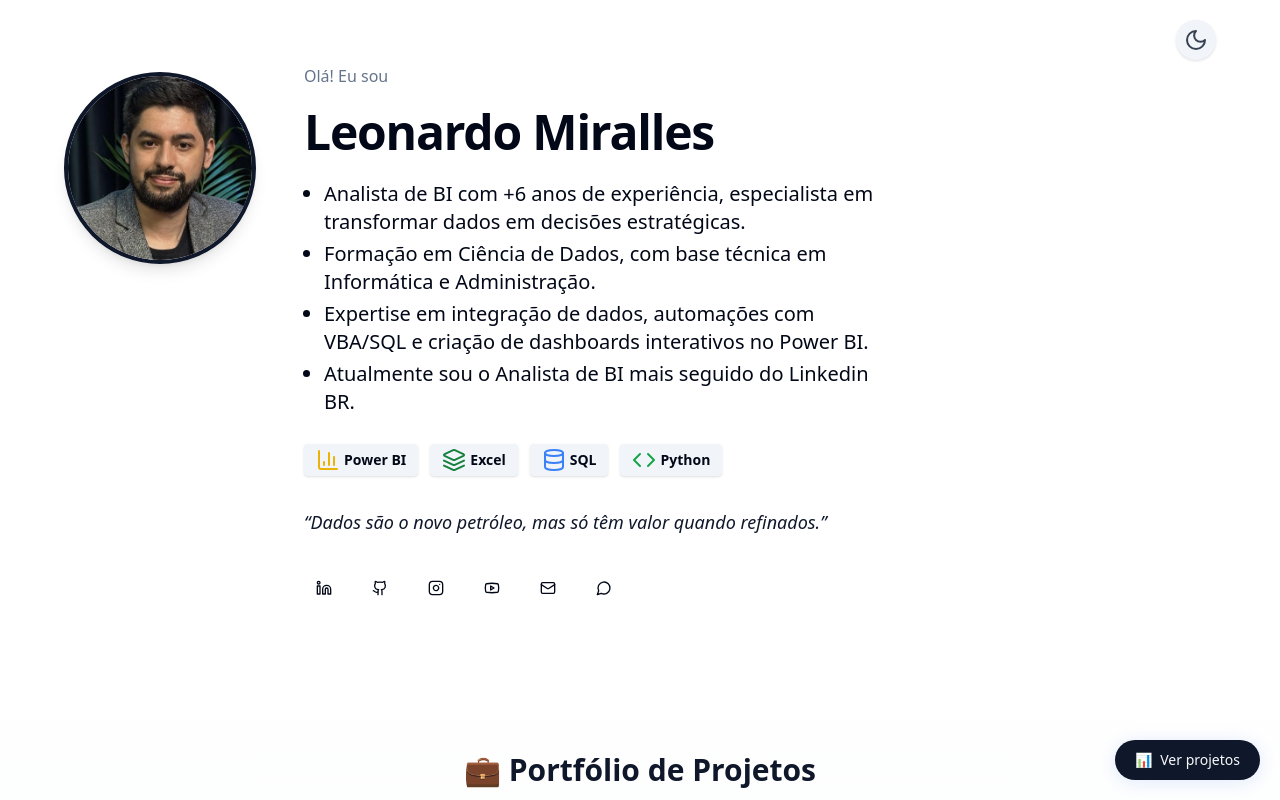
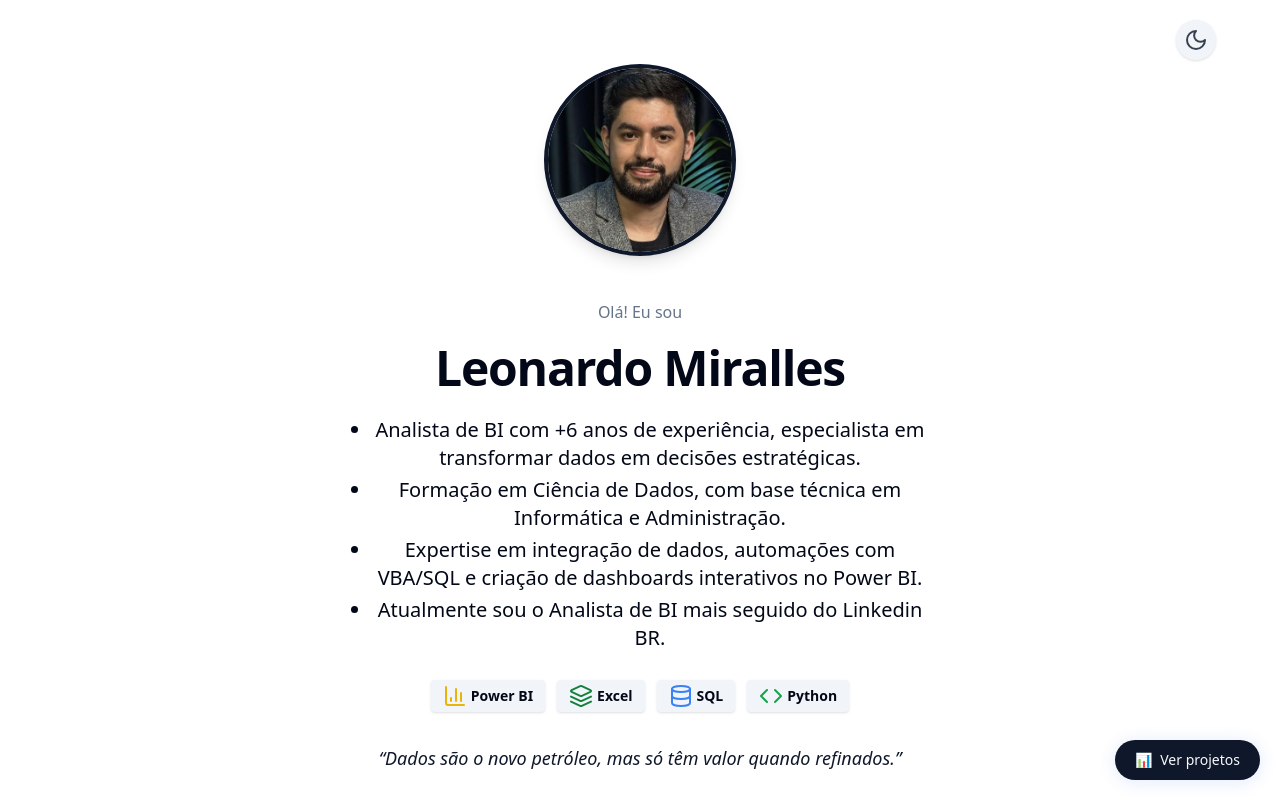
Before and after one commit to sellarim/meu-portfolio-v2, a React (Vite) app: page / in a window 1280 px wide. Shown: the top 800 px of the page. Built offline with nearby package versions, Linux system fonts and the light colour scheme.

Commit message:
Center "Sobre Mim" section
Center the content of the "HeroSection" on the page.

```diff
--- a/src/components/HeroSection.tsx
+++ b/src/components/HeroSection.tsx
@@ -27,9 +27,17 @@ export default function HeroSection() {
   }, []);
 
   return (
-    <header className="flex flex-col md:flex-row items-center justify-between gap-6 md:gap-12 px-6 md:px-16 py-16 relative">
+    <header
+      className="
+        flex flex-col items-center justify-center
+        gap-6 md:gap-8
+        px-6 md:px-16 py-16
+        relative w-full mx-auto
+        text-center
+        "
+    >
       {/* Foto estilo hero atualizada */}
-      <div className="w-36 h-36 md:w-48 md:h-48 rounded-full overflow-hidden border-4 border-primary shadow-lg bg-muted flex-shrink-0 flex items-center justify-center self-start mt-[-10px] md:mt-2">
+      <div className="w-36 h-36 md:w-48 md:h-48 rounded-full overflow-hidden border-4 border-primary shadow-lg bg-muted flex-shrink-0 flex items-center justify-center mt-0 mb-3">
         <img
           src="/lovable-uploads/cebcd6b7-d72d-4b85-b2b3-6bde905d945f.png"
           alt="Foto de perfil"
@@ -41,16 +49,16 @@ export default function HeroSection() {
         />
       </div>
       {/* Textos da hero */}
-      <div className="flex-1 flex flex-col gap-4 items-center md:items-start">
+      <div className="flex-1 flex flex-col gap-4 items-center">
         <span className="text-muted-foreground text-sm md:text-base mb-1">Olá! Eu sou</span>
         <h1 className="text-3xl md:text-5xl font-bold tracking-tight mb-2 font-sans">Leonardo Miralles</h1>
-        <ul className="list-disc pl-5 space-y-1 text-lg md:text-xl text-foreground max-w-xl text-center md:text-left">
+        <ul className="list-disc pl-5 space-y-1 text-lg md:text-xl text-foreground max-w-xl text-center">
           <li>Analista de BI com +6 anos de experiência, especialista em transformar dados em decisões estratégicas.</li>
           <li>Formação em Ciência de Dados, com base técnica em Informática e Administração.</li>
           <li>Expertise em integração de dados, automações com VBA/SQL e criação de dashboards interativos no Power BI.</li>
           <li>Atualmente sou o Analista de BI mais seguido do Linkedin BR.</li>
         </ul>
-        <div className="flex gap-3 items-center flex-wrap mt-3">
+        <div className="flex gap-3 items-center flex-wrap mt-3 justify-center">
           {stack.map((tech) => (
             <span
               key={tech.name}
@@ -63,7 +71,7 @@ export default function HeroSection() {
         <blockquote className="italic text-primary mt-4 text-md md:text-lg">
           “Dados são o novo petróleo, mas só têm valor quando refinados.”
         </blockquote>
-        <div className="flex gap-4 mt-4">
+        <div className="flex gap-4 mt-4 justify-center">
           <a href="https://www.linkedin.com/in/leo-miralles/" target="_blank" rel="noopener noreferrer" aria-label="LinkedIn">
             <Button variant="ghost" size="icon"><Linkedin /></Button>
           </a>
```
